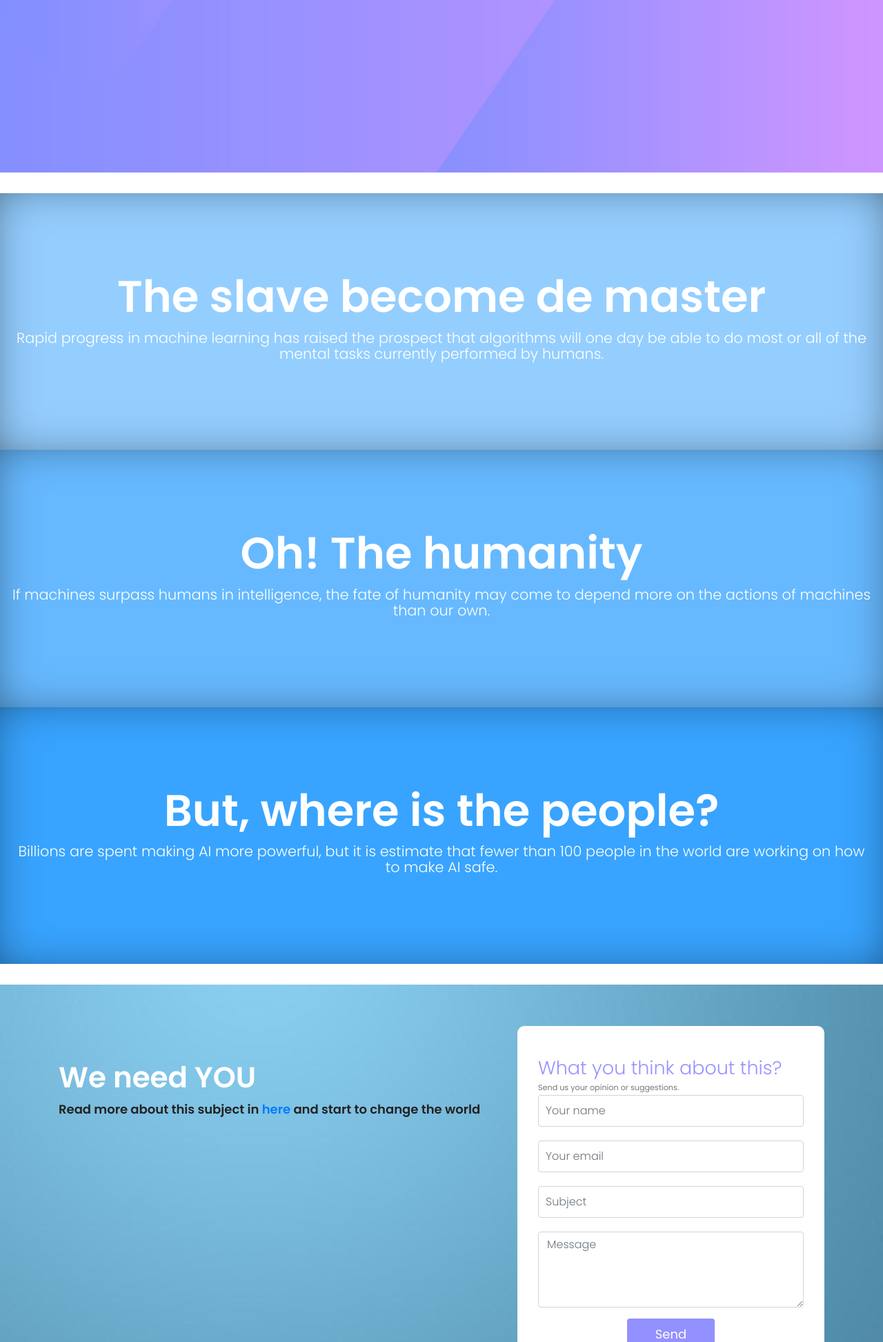
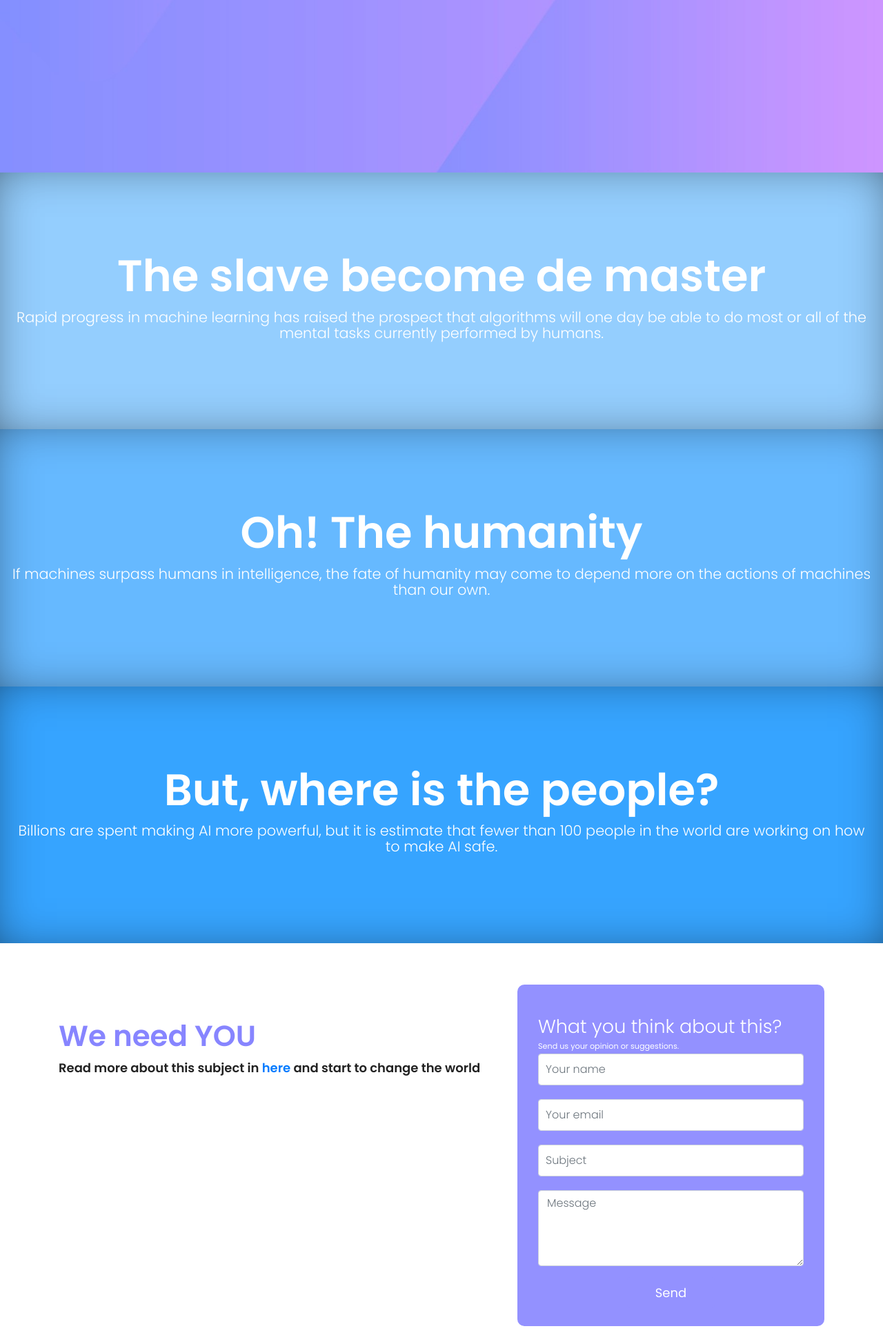
Before and after one commit to zorb42/technical_challenge, a CodeIgniter app: page /technical_challenge/ in a window 1280 px wide. Shown: the part 550-2495 px from the top of the page at 69% size. After the commit the page ends 2472 px from the top, so only its background shows below. Run offline with CodeIgniter, Linux system fonts and the light colour scheme; some libraries are stand-ins or nearby versions.

Commit message:
ajuste nas cores

```diff
--- a/assets/css/custom.css
+++ b/assets/css/custom.css
@@ -1,5 +1,5 @@
 .form {
-	background-color: #fff;
+	background-color: #9391ff;
 	padding: 50px 30px 10px;
 	border-radius: 10px;
 	margin: 60px 0px;
@@ -19,7 +19,11 @@
 
 .form .title-form {
 	font-size: 27px;
-	color: #9791ff;
+	color: #fff;
+}
+
+.form small {
+	color: #fff !important;
 }
 
 article {
@@ -38,16 +42,9 @@ article p {
 	font-size: 1.3rem;
 }
 
-/*Card billions*/
-.card-billions {
-	background-color: #38a4ff;
-}
-
-
 /*Card slave*/
 .card-slave {
-	background-color: #94ceff;
-	margin-top: 30px;
+	background-color: #94cefe;
 }
 
 /*Card humanity*/
@@ -55,10 +52,16 @@ article p {
 	background-color: #66b9ff;
 }
 
+/*Card billions*/
+.card-billions {
+	background-color: #36a4ff;
+}
+
+
+
+
 /*Section need you*/
 .need-you {
-	background: #ffffff url("../../assets/img/feature-bg.jpg") no-repeat right top;
-	margin-top: 30px;
 }
 
 .need-you-left {
@@ -66,7 +69,7 @@ article p {
 }
 
 .need-you-left h3{
-	color: #fff;
+	color: #8785ff;
 	font-size: 3em;
 }
 
```
Also changed, not shown: assets/img/feature-bg.jpg, assets/img/feature-bg2.jpg (added).
